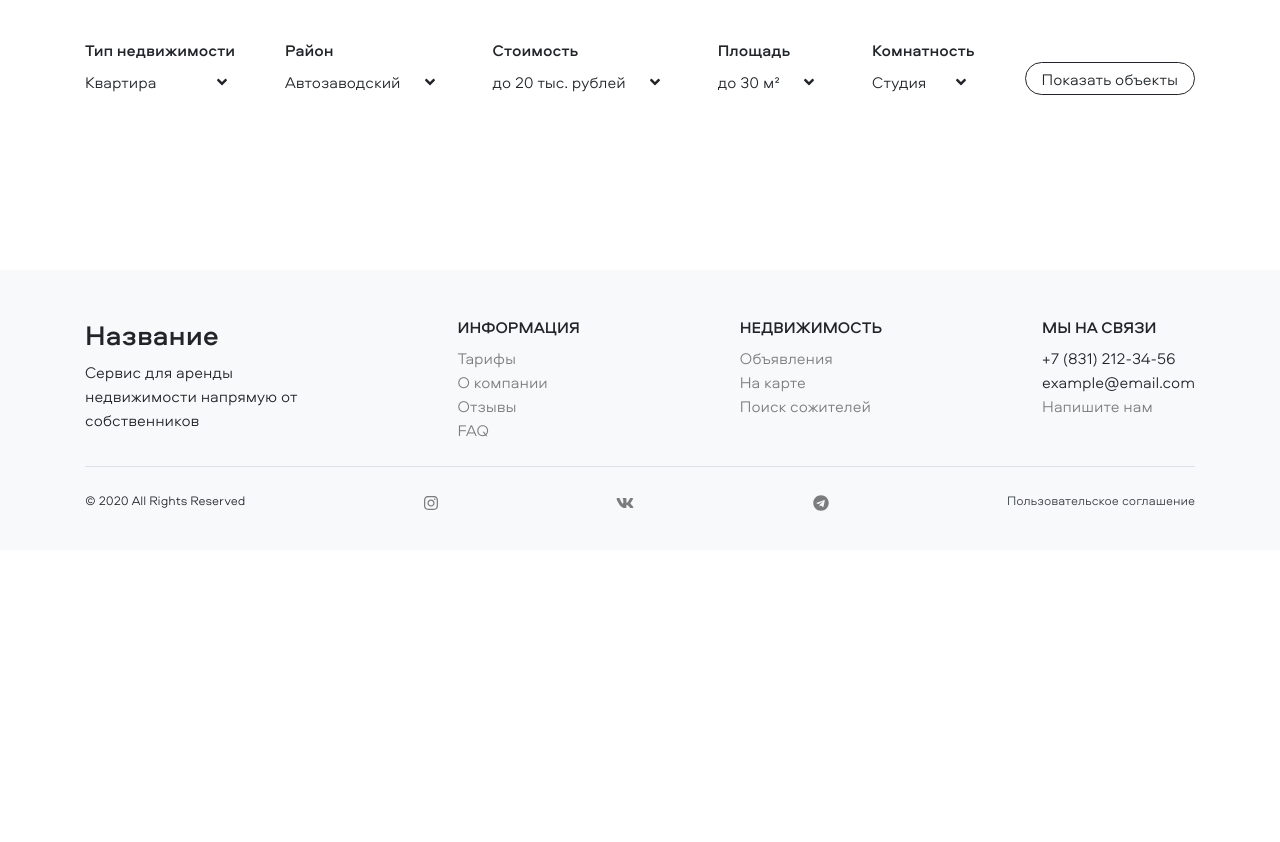
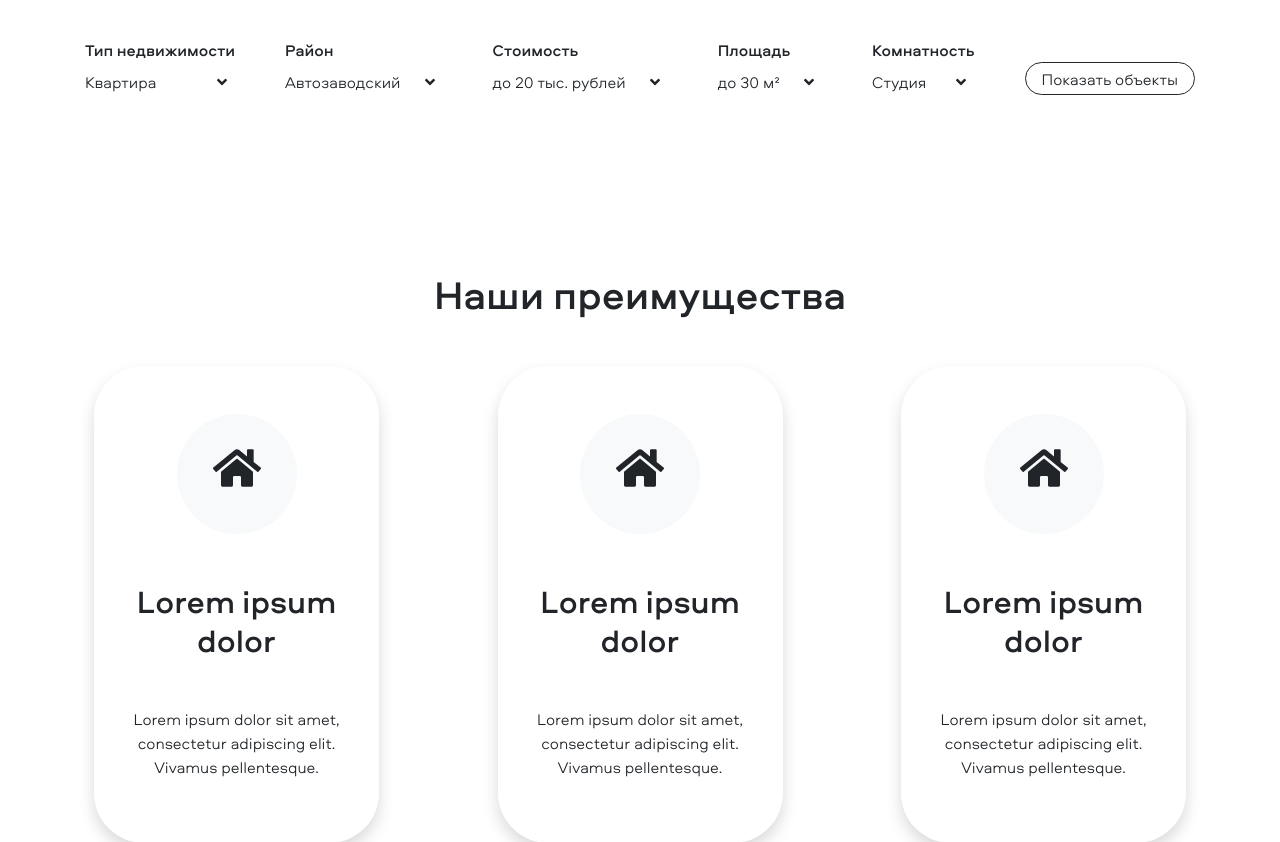
Before and after one commit to honeyshi/RealEstateAgency, a React (Create React App) app: page / in a window 1280 px wide. Shown: the part 400-1242 px from the top of the page. Before the commit the page ends 950 px from the top, so only its background shows below. Built offline with nearby package versions, Linux system fonts and the light colour scheme.

Commit message:
Create advantage section

```diff
--- a/src/app/navbarPages/startPage.tsx
+++ /dev/null
@@ -1,31 +0,0 @@
-import React from 'react';
-import { Block, Column, Container, Flexbox, Row, Section, TextField } from 'shared/base';
-import { StartPageFilters } from 'shared/composite/filters/startPageFilters';
-import { DefaultPage } from 'shared/layout/defaultPage';
-
-export const StartPage: React.FC = () => {
-  return (
-    <DefaultPage>
-      <Section>
-        <Container nonFluid>
-          <Row pb="5">
-            <Column>
-              <Flexbox justifyContent="center" vertical>
-                <TextField tag="h2" mb="5" mt="5">
-                  Снимай жильё из первых рук
-                </TextField>
-                <TextField>
-                  Множество объектов недвижимости в долгосрочную аренду от собственников на одном сайте.
-                </TextField>
-              </Flexbox>
-            </Column>
-            <Column>
-              <Block bg="light" h="100" />
-            </Column>
-          </Row>
-          <StartPageFilters />
-        </Container>
-      </Section>
-    </DefaultPage>
-  );
-};
--- /dev/null
+++ b/src/app/navbarPages/startPage/advantagesSection.tsx
@@ -0,0 +1,36 @@
+import React from 'react';
+import { Container, Icon, Row, Section, TextField } from 'shared/base';
+import { Advantage } from 'shared/composite/advantage';
+
+type SizeType = string;
+
+const size: SizeType = '3rem';
+
+export const AdvantagesSection: React.FC = () => {
+  return (
+    <Section>
+      <Container nonFluid>
+        <TextField center tag="h1" mb="5">
+          Наши преимущества
+        </TextField>
+        <Row justifyContent="between">
+          <Advantage
+            header="Lorem ipsum dolor"
+            description="Lorem ipsum dolor sit amet, consectetur adipiscing elit. Vivamus pellentesque.">
+            <Icon name="home" style={{ height: size, width: size }} />
+          </Advantage>
+          <Advantage
+            header="Lorem ipsum dolor"
+            description="Lorem ipsum dolor sit amet, consectetur adipiscing elit. Vivamus pellentesque.">
+            <Icon name="home" style={{ height: size, width: size }} />
+          </Advantage>
+          <Advantage
+            header="Lorem ipsum dolor"
+            description="Lorem ipsum dolor sit amet, consectetur adipiscing elit. Vivamus pellentesque.">
+            <Icon name="home" style={{ height: size, width: size }} />
+          </Advantage>
+        </Row>
+      </Container>
+    </Section>
+  );
+};
--- /dev/null
+++ b/src/app/navbarPages/startPage/filtersSection.tsx
@@ -0,0 +1,28 @@
+import React from 'react';
+import { Block, Column, Container, Flexbox, Row, Section, TextField } from 'shared/base';
+import { StartPageFilters } from 'shared/composite/filters/startPageFilters';
+
+export const FiltersSection: React.FC = () => {
+  return (
+    <Section>
+      <Container nonFluid>
+        <Row pb="5">
+          <Column>
+            <Flexbox justifyContent="center" vertical>
+              <TextField tag="h2" mb="5" mt="5">
+                Снимай жильё из первых рук
+              </TextField>
+              <TextField>
+                Множество объектов недвижимости в долгосрочную аренду от собственников на одном сайте.
+              </TextField>
+            </Flexbox>
+          </Column>
+          <Column>
+            <Block bg="light" h="100" />
+          </Column>
+        </Row>
+        <StartPageFilters />
+      </Container>
+    </Section>
+  );
+};
--- /dev/null
+++ b/src/app/navbarPages/startPage/index.ts
@@ -0,0 +1 @@
+export { StartPage } from './startPage';
--- /dev/null
+++ b/src/app/navbarPages/startPage/startPage.tsx
@@ -0,0 +1,13 @@
+import React from 'react';
+import { DefaultPage } from 'shared/layout/defaultPage';
+import { AdvantagesSection } from './advantagesSection';
+import { FiltersSection } from './filtersSection';
+
+export const StartPage: React.FC = () => {
+  return (
+    <DefaultPage>
+      <FiltersSection />
+      <AdvantagesSection />
+    </DefaultPage>
+  );
+};
--- a/src/shared/base/block.tsx
+++ b/src/shared/base/block.tsx
@@ -4,8 +4,9 @@ import classNames from 'classnames';
 import { SpaceProps, propsToSpace } from './utils/spaceUtil';
 import { ColorProps, propsToColor } from './utils/colorUtils';
 import { propsToSize, SizeProps } from './utils/sizeUtil';
+import { BorderProps, propsToBorder } from './utils/borderUtil';
 
-interface Props extends SpaceProps, ColorProps, SizeProps {
+interface Props extends SpaceProps, ColorProps, SizeProps, BorderProps, React.HTMLAttributes<any> {
   tag?: React.ElementType;
   className?: string;
   inline?: boolean;
@@ -17,6 +18,7 @@ export const Block: React.FC<Props> = ({ tag: Tag = 'div', className, inline, ch
     propsToSpace(other),
     propsToColor(other),
     propsToSize(other),
+    propsToBorder(other),
     className
   );
   return (
--- a/src/shared/base/column.tsx
+++ b/src/shared/base/column.tsx
@@ -2,15 +2,16 @@ import React from 'react';
 import classNames from 'classnames';
 
 import { SpaceProps, propsToSpace } from './utils/spaceUtil';
+import { BorderProps, propsToBorder } from './utils/borderUtil';
 
-interface IColumnProps extends SpaceProps {
+interface IColumnProps extends SpaceProps, BorderProps {
   tag?: React.ElementType;
   className?: string;
   size?: 1 | 2 | 3 | 4 | 5 | 6 | 7 | 8 | 9 | 10 | 11 | 12 | 'auto';
 }
 
 export const Column: React.FC<IColumnProps> = ({ tag: Tag = 'div', className, size, children, ...other }) => {
-  const classes = classNames(size ? `col-md-${size}` : 'col-md', propsToSpace(other), className);
+  const classes = classNames(size ? `col-md-${size}` : 'col-md', propsToSpace(other), propsToBorder(other), className);
   return (
     <Tag className={classes} {...other}>
       {children}
--- a/src/shared/base/icon.tsx
+++ b/src/shared/base/icon.tsx
@@ -8,6 +8,7 @@ import {
   faTimes,
   faAngleDown,
   faAngleUp,
+  faHome,
 } from '@fortawesome/free-solid-svg-icons';
 import { faInstagram, faTelegram, faVk } from '@fortawesome/free-brands-svg-icons';
 import { FontAwesomeIcon } from '@fortawesome/react-fontawesome';
@@ -21,6 +22,7 @@ library.add(
   faTimes,
   faAngleDown,
   faAngleUp,
+  faHome,
   faInstagram,
   faTelegram,
   faVk
@@ -35,9 +37,10 @@ export type ImportedIcon =
   | 'bars'
   | 'times'
   | 'angle-up'
-  | 'angle-down';
+  | 'angle-down'
+  | 'home';
 
-interface IconProps extends SpaceProps {
+interface IconProps extends SpaceProps, React.HTMLAttributes<any> {
   className?: string;
   prefix?: 'fas' | 'far' | 'fab';
   name: ImportedIcon;
@@ -45,5 +48,5 @@ interface IconProps extends SpaceProps {
 
 export const Icon: React.FC<IconProps> = ({ className, prefix = 'fas', name, ...other }) => {
   const classes = classNames(propsToSpace(other), className);
-  return <FontAwesomeIcon icon={[prefix, name]} className={classes} />;
+  return <FontAwesomeIcon icon={[prefix, name]} className={classes} {...other} />;
 };
--- a/src/shared/base/section.scss
+++ b/src/shared/base/section.scss
@@ -1,3 +1,3 @@
 section {
-  padding: 9rem 0rem;
+  padding: 9rem 0rem 0rem 0rem;
 }
--- /dev/null
+++ b/src/shared/base/utils/borderUtil.ts
@@ -0,0 +1,25 @@
+export interface BorderProps {
+  border?: true | 'top' | 'right' | 'bottom' | 'left';
+  border0?: true | 'top' | 'right' | 'bottom' | 'left';
+  borderColor?: 'primary' | 'secondary' | 'success' | 'danger' | 'warning' | 'info' | 'light' | 'dark' | 'white';
+  rounded?: true | 'top' | 'right' | 'bottom' | 'left' | 'circle' | 'pill' | '0' | '50';
+}
+
+export function propsToBorder(props: BorderProps) {
+  const { border, border0, borderColor, rounded } = props;
+
+  delete props.border;
+  delete props.border0;
+  delete props.borderColor;
+  delete props.rounded;
+
+  return {
+    [`border`]: border === true,
+    [`border-${border}`]: border !== true && border != null,
+    [`border-0`]: border0 === true,
+    [`border-${border0}-0`]: border0 !== true && border0 != null,
+    [`border-${borderColor}`]: borderColor != null,
+    [`rounded`]: rounded === true,
+    [`rounded-${rounded}`]: rounded !== true && rounded != null,
+  };
+}
--- /dev/null
+++ b/src/shared/composite/advantage.tsx
@@ -0,0 +1,28 @@
+import React from 'react';
+import { Block, Column, Flexbox, TextField } from 'shared/base';
+
+interface IAdvantageProps {
+  header: string;
+  description: string;
+}
+
+export const Advantage: React.FC<IAdvantageProps> = ({ header, description, children }) => {
+  return (
+    <Column size={3} rounded="50" pt="5" pb="5" pr="3" pl="3" ml="4" mr="4" mb="5" className="shadow">
+      <Flexbox vertical alignItems="center">
+        <Block
+          rounded="circle"
+          bg="light"
+          mb="5"
+          style={{ height: '7.5rem', width: '7.5rem' }}
+          className="text-center icon-container">
+          {children}
+        </Block>
+        <TextField center tag="h2" mb="5">
+          {header}
+        </TextField>
+        <TextField center>{description}</TextField>
+      </Flexbox>
+    </Column>
+  );
+};
--- a/src/style.scss
+++ b/src/style.scss
@@ -30,6 +30,14 @@ body {
   padding: 0.2rem 1rem !important;
 }
 
+.rounded-50 {
+  border-radius: 3.125rem !important;
+}
+
+.icon-container {
+  padding: 1.875rem;
+}
+
 a:hover {
   text-decoration: none;
 }
```
